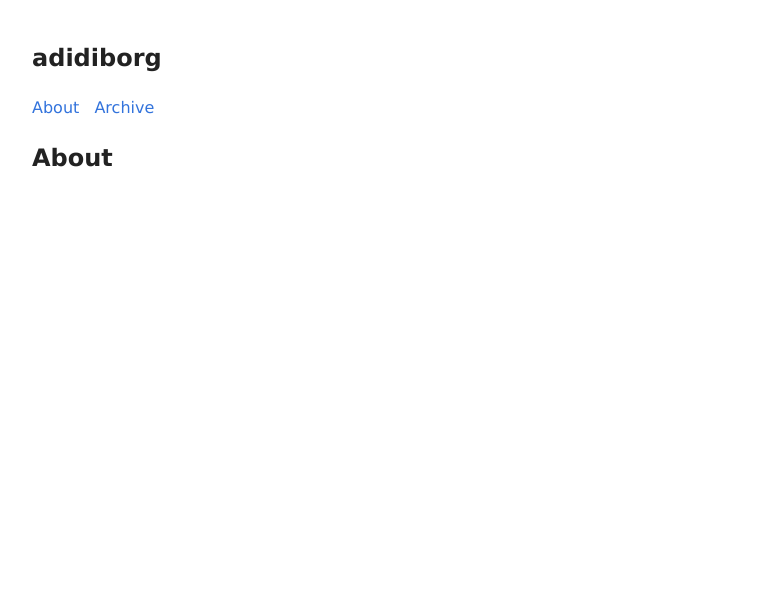
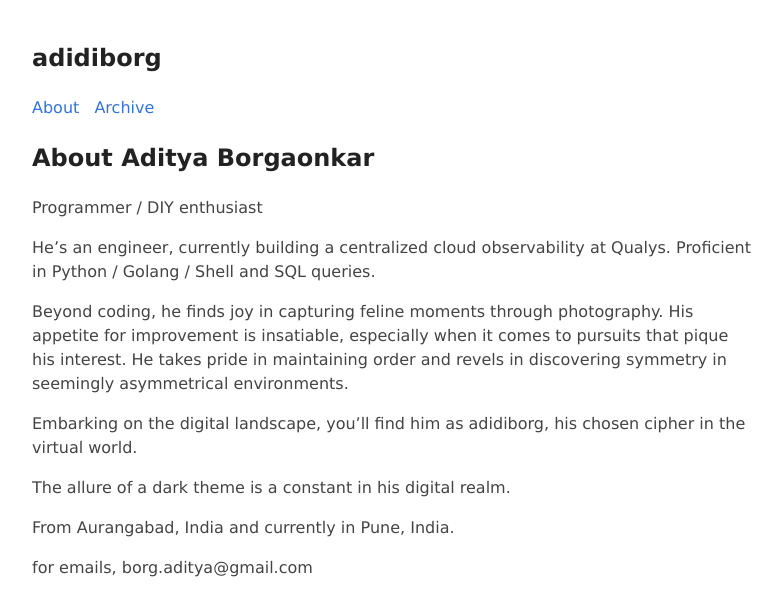
Before and after one commit to adidiborg/adidiborg.github.io, a Jekyll site: the page built from index.md, in a window 1280 px wide. Shown: the top 616 px of the page, without its empty margins (248-1030 px from the left). Built offline with Jekyll 4.4.1, drawn with Linux system fonts in a browser that asks for light colours.

Commit message:
minor changes

```diff
--- a/_includes/footer-post.html
+++ b/_includes/footer-post.html
@@ -1,7 +1,7 @@
 
 
 <footer>
-  <a href="{{ site.baseurl }}/archive">← Back to all writings</a>
+  <a href="{{ site.baseurl }}/archive">← Back to all blogs</a>
   <!-- <nav class="sans">
     <hr>
     <input class="menu-btn" type="checkbox" id="menu-btn" />
--- a/assets/style.css
+++ b/assets/style.css
@@ -295,7 +295,7 @@ ul.discover-posts li small a {
     }
 
     a {
-        color: #a076ce;
+        color: #DB0042;
     }
 
     code {
--- a/index.md
+++ b/index.md
@@ -2,4 +2,18 @@
 layout: default
 title: About
 ---
-## About
+## About Aditya Borgaonkar
+
+Programmer / DIY enthusiast
+
+He's an engineer, currently building a centralized cloud observability at Qualys. Proficient in Python / Golang / Shell and SQL queries.
+
+Beyond coding, he finds joy in capturing feline moments through photography. His appetite for improvement is insatiable, especially when it comes to pursuits that pique his interest. He takes pride in maintaining order and revels in discovering symmetry in seemingly asymmetrical environments.
+
+Embarking on the digital landscape, you'll find him as adidiborg, his chosen cipher in the virtual world.
+
+The allure of a dark theme is a constant in his digital realm.
+
+From Aurangabad, India and currently in Pune, India.
+
+for emails, borg.aditya@gmail.com
```
Also changed, not shown: _posts/2022-05-20-from-forestry-cms.md (deleted, +0 -43 lines), _posts/2024-01-01-recap-2023.md (+2 -2 lines), blog.md (+0 -2 lines).
